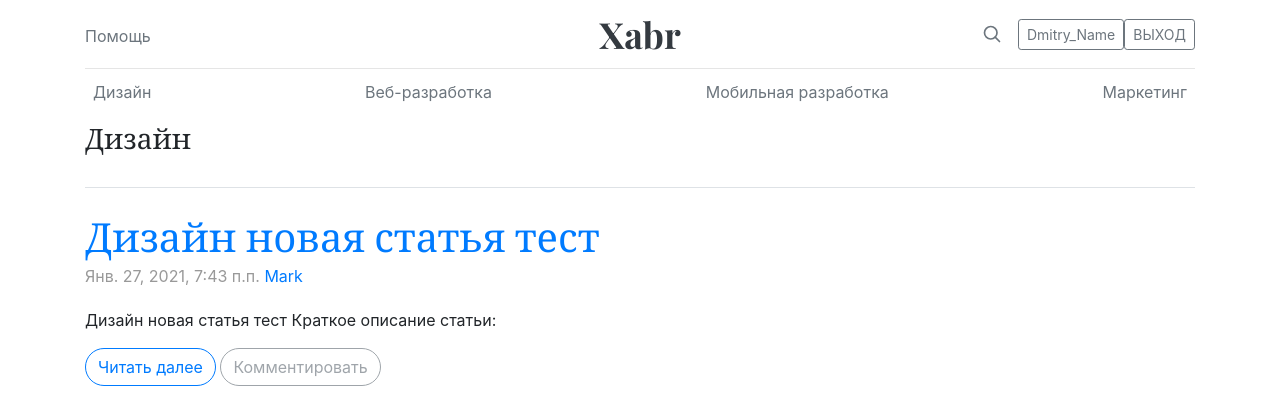
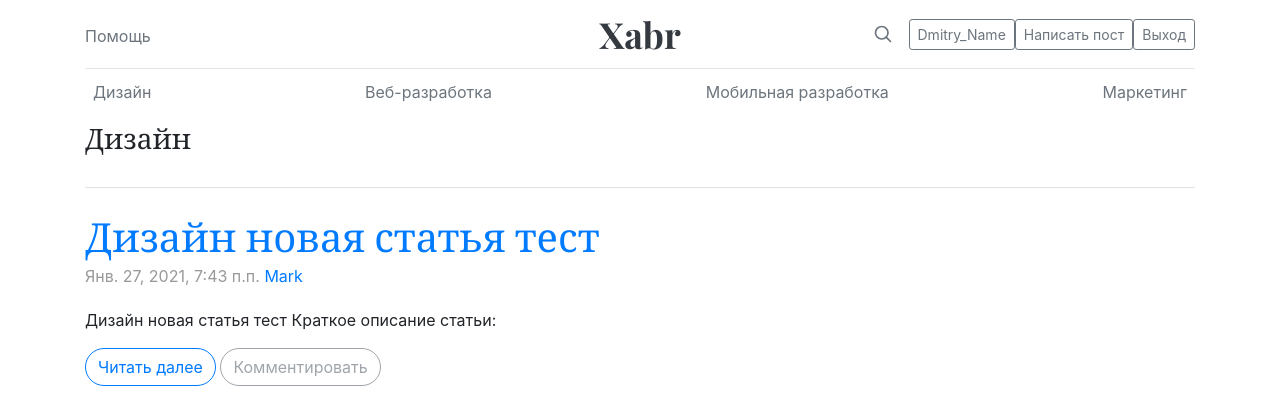
Before and after one commit to Andrewkar7/xabr-on-django, a Django app: page /category/dizajn/ in a window 1280 px wide. Shown: the top 420 px of the page. Run offline with Django 3.2, Linux system fonts and the light colour scheme; a user stored in the database is signed in; data comes from the database, SQL or seed files in the repository; parts of the project's set-up code (start-up, migrations or seed data) failed here and were passed over; some libraries are stand-ins or nearby versions.

Commit message:
слил ветки Саши и Оли добавил в меню вход для статей

```diff
--- a/xabr/mainapp/templates/mainapp/includes/inc__header.html
+++ b/xabr/mainapp/templates/mainapp/includes/inc__header.html
@@ -22,9 +22,10 @@
 
             {% if user.is_authenticated %}
                 <a class="btn btn-sm btn-outline-secondary" href="{% url 'auth:edit' %}">{{ user.first_name|default:'пользователь'|title }}</a>
-                <a class="btn btn-sm btn-outline-secondary" href="{% url 'auth:logout' %}">ВЫХОД</a>
+                <a class="btn btn-sm btn-outline-secondary" href="{% url 'blog:post_new' %}">Написать пост</a>
+                <a class="btn btn-sm btn-outline-secondary" href="{% url 'auth:logout' %}">Выход</a>
             {% else%}
-                <a class="btn btn-sm btn-outline-secondary" href="{% url 'auth:login' %}">ВХОД</a>
+                <a class="btn btn-sm btn-outline-secondary" href="{% url 'auth:login' %}">Вход</a>
             {% endif %}
 
         </div>
```
